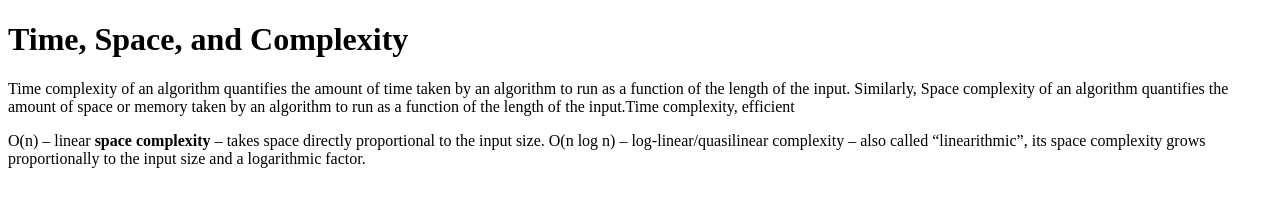
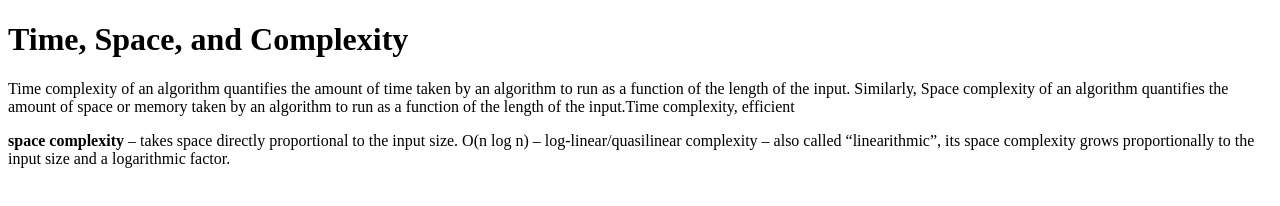
Before and after one commit to acciojob/time-and-space-complexity-sameer595, a website: page main.html in a window 1280 px wide. Drawn offline with Linux system fonts and the light colour scheme.

Commit message:
created a submission

```diff
--- a/main.html
+++ b/main.html
@@ -12,7 +12,7 @@
 </script>
 <h1>Time, Space, and Complexity</h1>
 <p>Time complexity of an algorithm quantifies the amount of time taken by an algorithm to run as a function of the length of the input. Similarly, Space complexity of an algorithm quantifies the amount of space or memory taken by an algorithm to run as a function of the length of the input.Time complexity, efficient</p>
-<p>O(n) – linear <b>space complexity </b>– takes space directly proportional to the input size. O(n log n) – log-linear/quasilinear complexity – also called “linearithmic”, its space complexity grows proportionally to the input size and a logarithmic factor.</p>
+<p> <b>space complexity </b>– takes space directly proportional to the input size. O(n log n) – log-linear/quasilinear complexity – also called “linearithmic”, its space complexity grows proportionally to the input size and a logarithmic factor.</p>
 
 
 </body>
```
